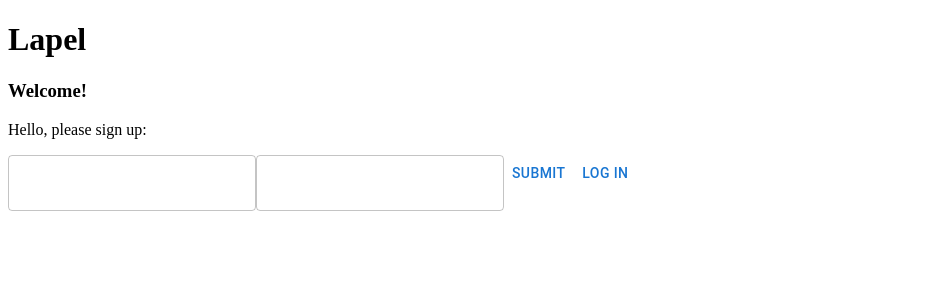
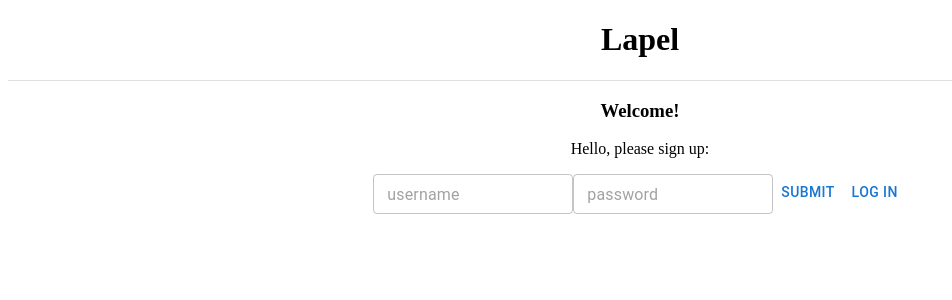
Before and after one commit to themanselmo/Lapel, a React (Create React App) app in the folder react-front-end/: page / in a window 1280 px wide. Both pictures are taken after a click on the button "SIGN UP". Shown: the top 300 px of the page, without its empty margins (0-952 px from the left). Built offline with nearby package versions, Linux system fonts and the light colour scheme.

Commit message:
added more crud functions and began work on localstorage/cookie stuff

```diff
--- a/react-front-end/src/components/App.js
+++ b/react-front-end/src/components/App.js
@@ -3,6 +3,7 @@ import Login from './Login';
 import SignUp from './SignUp';
 import MainHub from './MainHub';
 import { BrowserRouter, Routes, Route } from 'react-router-dom';
+import UserProfile from './UserProfile';
 
 function App() {
 	// state variables
@@ -37,6 +38,32 @@ function App() {
 	// 	],
 	// };
 
+	const handleSignUp = (formData) => {
+		const newUser = formData
+		const configObj = {
+			method: "POST",
+			headers: {
+				Accept: "application/json",
+				"Content-Type": "application/json",
+			},
+			body: JSON.stringify( newUser ),
+    	};
+
+		fetch(`http://localhost:9292/user/new`, configObj)
+			.then((res) => res.json())
+			.catch((error) => console.log(error))
+			.then((data) => {
+				data === "User Exists" ?
+				alert("Username is taken")
+				:
+				setCurrentUser(data)
+				UserProfile.setName(data.username)
+				setLoggedIn(true)
+			})
+
+	}
+
+
 	const handleLoggingIn = () => {
 		// handles whether a user is logging in or signing up
 		setLoggingIn(!loggingIn);
@@ -47,7 +74,16 @@ function App() {
 		// user with given username exists, and if so check the passwords
 		fetch(`http://localhost:9292/user/${formData.username}`)
 			.then((res) => res.json())
-			.then((data) => checkLogin(data, formData));
+			.then((data) => {
+				if(data === null) {
+					alert("Username or password is wrong.")
+				} else {
+					checkLogin(data, formData)
+
+				}
+
+			});
+
 	};
 
 	// takes the data passed from the login form and fetches to the
@@ -63,6 +99,8 @@ function App() {
 				.then((res) => res.json())
 				.then((data) => {
 					setCurrentUser(data);
+					UserProfile.setName(data.username)
+
 					setLoggedIn(true);
 					console.log(data);
 				});
@@ -79,10 +117,14 @@ function App() {
 				handleLogin={handleLogin}
 			/>
 		) : (
-			<SignUp handleLoggingIn={handleLoggingIn} />
+			<SignUp
+				handleLoggingIn={handleLoggingIn}
+				handleSignUp={handleSignUp}
+			/>
 		);
 
 		console.log(currentUser)
+		console.log("UserProfile: ", UserProfile.getName())
 	return (
 		<div className="App">
 			{loggedIn ? <MainHub user={currentUser} /> : loginForm()}
--- a/react-front-end/src/components/CollectionCard.js
+++ b/react-front-end/src/components/CollectionCard.js
@@ -27,7 +27,7 @@ const CollectionCard = ({ collection, deletingCollections, deleteCollection }) =
 			<Link to={`/collections/${collection.id}`}>
 				<Button sx={{ textAlign: 'center' }}>View More</Button>
 			</Link>
-			{ deletingCollections ? <Button onClick={() => deleteCollection(collection)}>Delete</Button> : null }
+			{ deletingCollections ? <Button size="small" variant="contained" color="error" onClick={() => deleteCollection(collection)}>Delete</Button> : null }
 		</Card>
 	);
 };
--- a/react-front-end/src/components/CollectionDetail.js
+++ b/react-front-end/src/components/CollectionDetail.js
@@ -42,7 +42,7 @@ const CollectionDetail = () => {
 		return <CircularProgress />;
 	} else {
 		return (
-			<div className="collection-detail">
+			<div className="collection-detail" style={{ textAlign: "center"}}>
 				<Button>Return To Hub</Button>
 				<Button>Manage Collection</Button>
 				<Button color="error">Delete Collection</Button>
@@ -53,7 +53,11 @@ const CollectionDetail = () => {
 					<p>Total Value: total value</p>
 				</div>
 
-				<div className="collection-items">
+				<div className="collection-items" style={{
+					alignItems: "center",
+					display: "flex",
+					justifyContent: "space-evenly"
+					}}>
 					{collection.items.map((item) => {
 						console.log(item);
 						return <ItemCard item={item} />;
--- a/react-front-end/src/components/Header.js
+++ b/react-front-end/src/components/Header.js
@@ -1,8 +1,10 @@
+import { Divider } from "@mui/material";
+
 const Header = () => {
 	return (
-		<div>
+		<div style={{ textAlign: "center" }}>
 			<h1>Lapel</h1>
-
+			<Divider />
 		</div>
 	);
 };
--- a/react-front-end/src/components/ItemCard.js
+++ b/react-front-end/src/components/ItemCard.js
@@ -1,6 +1,13 @@
 const ItemCard = ({ item }) => {
 	return (
-		<div className="item-card">
+		<div className="item-card" style={{
+			borderRadius: "25px 25px 25px 25px",
+    		borderStyle: "outset",
+    		borderColor: "black",
+			maxWidth: "250px",
+			minWidth:"250px",
+			textAlign: "center"
+		}}>
 			<p>{item.item_name}</p>
 			<p>{item.item_class}</p>
 			<p>{item.item_value}</p>
--- a/react-front-end/src/components/MainHub.js
+++ b/react-front-end/src/components/MainHub.js
@@ -1,4 +1,4 @@
-import { Button, Stack } from '@mui/material';
+import { Button } from '@mui/material';
 import { useEffect, useState } from 'react';
 import CollectionCard from './CollectionCard';
 import NewCollection from './NewCollection';
@@ -68,7 +68,7 @@ const MainHub = ({ user }) => {
 			<div className="card-list" style={{
 				display: "flex",
 				flexWrap: "wrap",
-				alignItems: "space-evenly",
+				justifyContent: "space-evenly",
 				padding: "20px"
 				}}>
 				{renderCards}
--- a/react-front-end/src/components/NewCollection.js
+++ b/react-front-end/src/components/NewCollection.js
@@ -27,7 +27,7 @@ const NewCollection = ({ addNewCollection, user }) => {
     }
 
     return (
-        <div>
+        <div style={{ textAlign: "center"}}>
             <h3>Add a new collection:</h3>
             <form onSubmit={handleSubmit}>
                 <label name="name">Name:</label>
--- a/react-front-end/src/components/SignUp.js
+++ b/react-front-end/src/components/SignUp.js
@@ -1,14 +1,36 @@
 import { TextField, Button } from '@mui/material';
+import { useState } from 'react';
 
-const SignUp = ({ handleLoggingIn }) => {
+const SignUp = ({ handleLoggingIn, handleSignUp }) => {
+	const [formData, setFormData] = useState({
+		username: '',
+		password: '',
+	});
+
+	const handleChange = (e) => {
+		setFormData({ ...formData, [e.target.name]: e.target.value });
+	};
+
 	return (
-		<div>
+		<div style={{ textAlign: "center" }}>
 			<h3>Welcome!</h3>
 			<p>Hello, please sign up:</p>
-			<TextField></TextField>
-			<TextField></TextField>
+			<TextField
+				name="username"
+				onChange={handleChange}
+				placeholder={'username'}
+				size="small"
+				sx={{ maxWidth: "200px"}}
+			></TextField>
+			<TextField
+				name="password"
+				onChange={handleChange}
+				placeholder={'password'}
+				size="small"
+				sx={{ maxWidth: "200px"}}
+			></TextField>
 
-			<Button>Submit</Button>
+			<Button onClick={() => handleSignUp(formData)}>Submit</Button>
 			<Button onClick={handleLoggingIn}>Log In</Button>
 		</div>
 	);
--- /dev/null
+++ b/react-front-end/src/components/UserProfile.js
@@ -0,0 +1,44 @@
+// const UserProfile = () => {
+//     const username = "";
+
+//     const getName = () => {
+//       return localStorage.getItem('username');    // Or pull this from cookie/localStorage
+//     };
+
+//     const setName = (name) => {
+//         username = name
+
+//         // Also set this in cookie/localStorage
+//         localStorage.setItem('username', username)
+//     }
+
+//     return {
+//       getName: getName,
+//       setName: setName
+//     }
+
+//   };
+
+//   export default UserProfile;
+
+var UserProfile = (function() {
+  var username = "";
+
+  var getName = function() {
+    localStorage.getItem('username');    // Or pull this from cookie/localStorage
+  };
+
+  var setName = function(name) {
+    username = name;
+    // Also set this in cookie/localStorage
+    localStorage.setItem('username', username)
+  };
+
+  return {
+    getName: getName,
+    setName: setName
+  }
+
+})();
+
+export default UserProfile;
--- a/react-front-end/src/index.js
+++ b/react-front-end/src/index.js
@@ -21,6 +21,7 @@ ReactDOM.render(
 
 				element={<CollectionDetail />}
 			/>
+
 			{/* Use the router to render the CollectionDetail coming from a button press
       in the CollectionCard componenet */}
 			<Route path="/" element={<App />}></Route>
```
Also changed, not shown: 1 other file (tests, documents, lock files or other folders).
